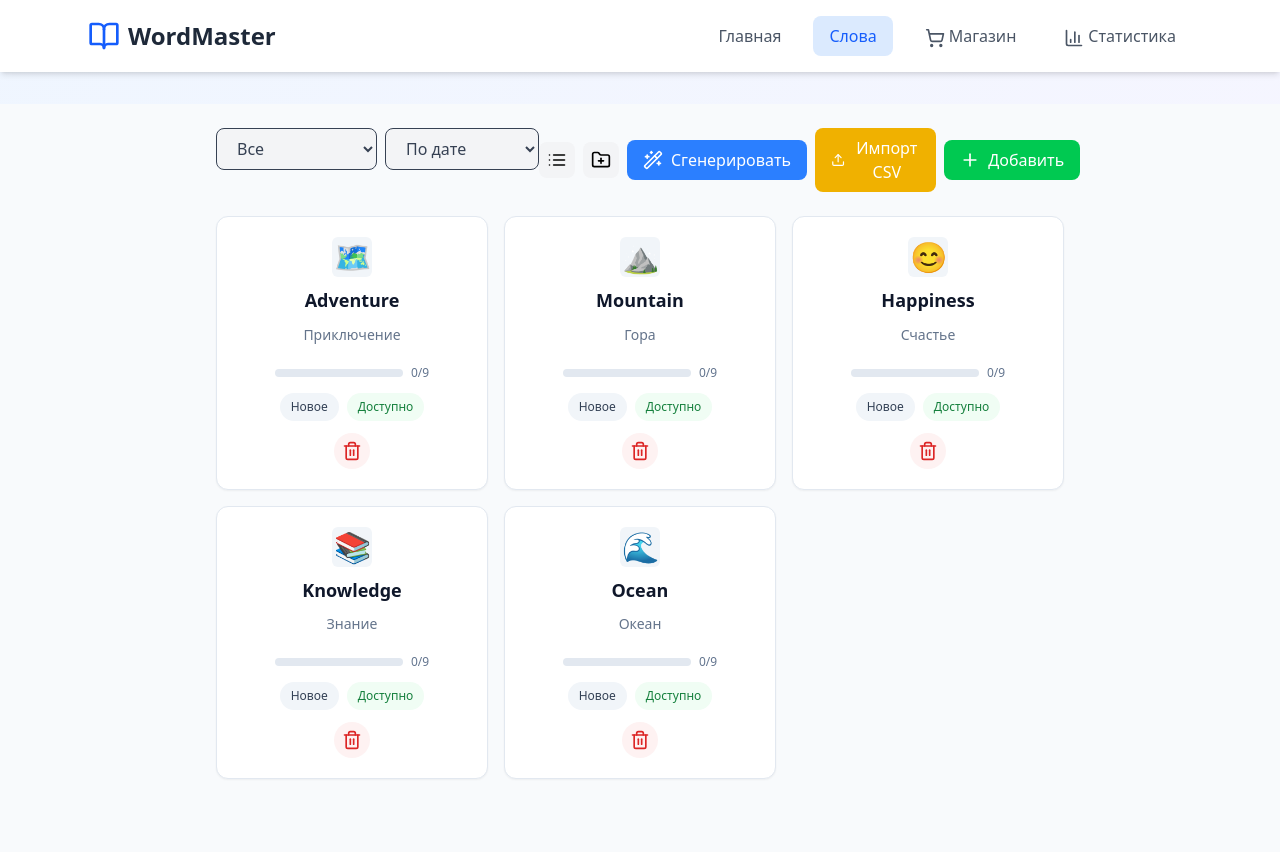
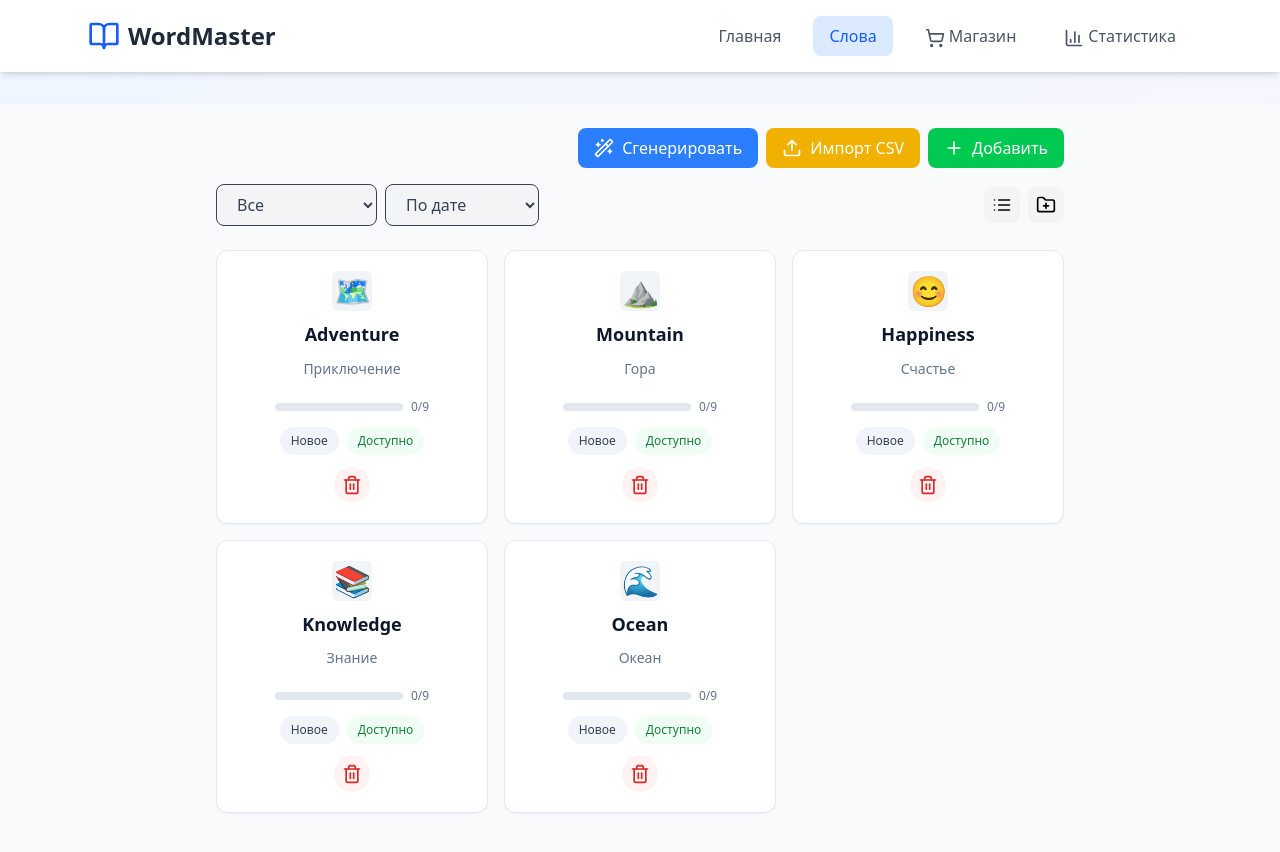
Before and after one commit to rblack-x/wordmaster, a React (Vite) app: page / in a window 1280 px wide. Both pictures are taken after a click on the button "Слова". Shown: the top 852 px of the page. Built offline with nearby package versions, Linux system fonts and the light colour scheme.

Commit message:
refactor layout of word list controls

```diff
--- a/src/WordsList.jsx
+++ b/src/WordsList.jsx
@@ -239,7 +239,31 @@ const WordsList = ({
   return (
     <div className="word-page">
       <div className="max-w-4xl mx-auto p-6">
-        <div className="mb-6 flex justify-between items-start">
+        <div className="mb-6 flex flex-col gap-4">
+          <div className="flex justify-end flex-wrap gap-2">
+            <button
+              onClick={generateWord}
+              className="bg-blue-500 text-white px-4 py-2 rounded-lg hover:bg-blue-600 transition-colors flex items-center gap-2"
+            >
+              <Wand2 className="w-5 h-5" />
+              Сгенерировать
+            </button>
+            <button
+              onClick={() => setShowImportModal(true)}
+              className="bg-yellow-500 text-white px-4 py-2 rounded-lg hover:bg-yellow-600 transition-colors flex items-center gap-2"
+            >
+              <Upload className="w-5 h-5" />
+              Импорт CSV
+            </button>
+            <button
+              onClick={() => setShowAddWordForm(true)}
+              className="bg-green-500 text-white px-4 py-2 rounded-lg hover:bg-green-600 transition-colors flex items-center gap-2"
+            >
+              <Plus className="w-5 h-5" />
+              Добавить
+            </button>
+          </div>
+          <div className="flex flex-wrap justify-between items-center gap-2">
             <div className="flex items-center gap-2">
               <select
                 value={selectedCategory}
@@ -263,8 +287,7 @@ const WordsList = ({
               </select>
             </div>
 
-          <div className="flex flex-col items-end gap-2">
-            <div className="flex items-center gap-2">
+            <div className="flex items-center flex-wrap gap-2 justify-end">
               <button
                 onClick={() => setViewMode(viewMode === 'list' ? 'grid' : 'list')}
                 className="p-2 rounded-lg bg-gray-100 hover:bg-gray-200"
@@ -277,30 +300,8 @@ const WordsList = ({
               >
                 <FolderPlus className="w-5 h-5" />
               </button>
-              <button
-                onClick={generateWord}
-                className="bg-blue-500 text-white px-4 py-2 rounded-lg hover:bg-blue-600 transition-colors flex items-center gap-2"
-              >
-                <Wand2 className="w-5 h-5" />
-                Сгенерировать
-              </button>
-              <button
-                onClick={() => setShowImportModal(true)}
-                className="bg-yellow-500 text-white px-4 py-2 rounded-lg hover:bg-yellow-600 transition-colors flex items-center gap-2"
-              >
-                <Upload className="w-5 h-5" />
-                Импорт CSV
-              </button>
-              <button
-                onClick={() => setShowAddWordForm(true)}
-                className="bg-green-500 text-white px-4 py-2 rounded-lg hover:bg-green-600 transition-colors flex items-center gap-2"
-              >
-                <Plus className="w-5 h-5" />
-                Добавить
-              </button>
-            </div>
               {viewMode === 'list' && (
-              <div className="flex items-center gap-2 mt-4">
+                <>
                   <button
                     onClick={selectAll}
                     className="px-3 py-2 rounded-lg bg-gray-100 hover:bg-gray-200"
@@ -321,8 +322,9 @@ const WordsList = ({
                   >
                     Удалить все
                   </button>
+                </>
+              )}
             </div>
-            )}
           </div>
         </div>
 
```
Lines whose indentation alone changed are shown as unchanged.
